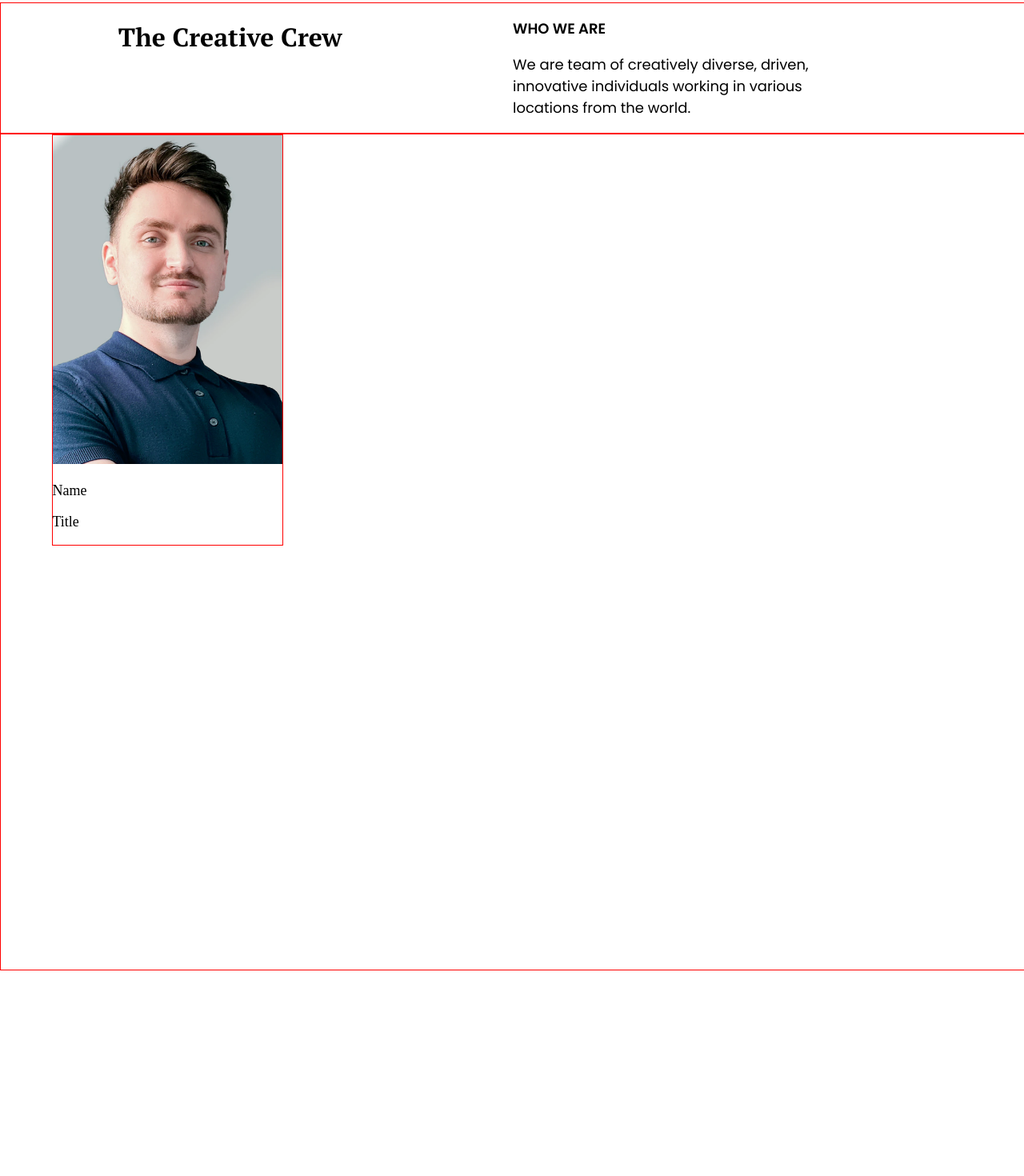
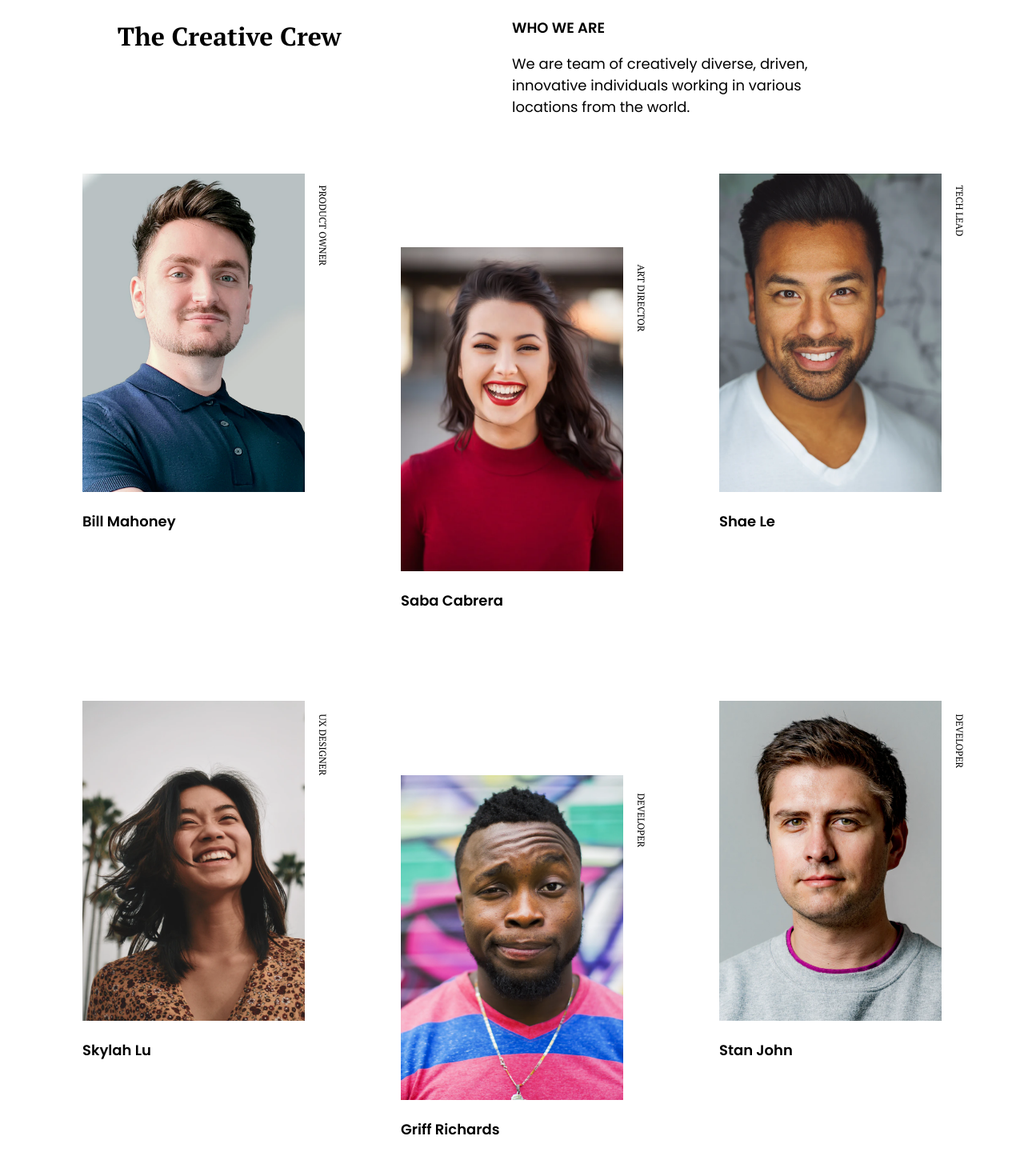
Before and after one commit to anishamcdowell/devchallenges-team-page, a plain HTML site: page index.html in a window 1280 px wide. Shown: the part 107-1577 px from the top of the page at 80% size. Before the commit the page ends 1320 px from the top, so only its background shows below. Drawn offline with Linux system fonts and the light colour scheme.

Commit message:
Team member divs basic layout done

```diff
--- a/assets/css/footer.css
+++ b/assets/css/footer.css
@@ -6,5 +6,6 @@
     font-family: var(--footer-font);
     font-size: 14px;
     color:#A9A9A9;
+    height: fit-content;
 
 }
--- a/assets/css/header.css
+++ b/assets/css/header.css
@@ -2,6 +2,7 @@
     grid-template-columns: 1fr 2fr;
     font-family: var(--body-font);
     margin-top: 110px;
+    margin-bottom: 3rem;
 }
 
 #header > h1 {
--- a/assets/css/main.css
+++ b/assets/css/main.css
@@ -1,14 +1,36 @@
 #main {
-    grid-template-columns: repeat(3, 1fr);
-    grid-template-rows: repeat(2, 1fr);
-    grid-gap: 1rem;
+    grid-template-columns: repeat(auto-fit, minmax(100px, 238px));
+    grid-gap: 10rem;
+    justify-content: center;
+    align-items: center;
+}
+
+.team-member-div:nth-child(3n + 2) {
+    position: relative;
+    top: 6rem;
 }
 
 .team-member-div {
-    width: 287px;
-    height: auto;
+    width: 278px;
+    height: fit-content;
+    position: relative;
 }
 
 .team-member-img {
     width: 100%;
 }
+
+.team-member-name {
+    font-weight: bold;
+    font-family: var(--body-font);
+}
+
+.team-member-title {
+    transform: rotate(90deg);
+    position: relative;
+    top: -20rem;
+    left: 58%;
+    text-transform: uppercase;
+    font-family: var(--display-font);
+    font-size: 12px;
+}
--- a/assets/css/style.css
+++ b/assets/css/style.css
@@ -2,6 +2,10 @@
     --display-font: 'PT Serif', serif;
     --body-font:    'Poppins', sans-serif;
     --footer-font:  'Montserrat', sans-serif;
+}
+
+html {
+    height: 100%;
 }
 
 body {
@@ -10,10 +14,6 @@ body {
     font-size: 18px;
 }
 
-.wrapper {
-    border: 1px red solid;
-}
-
 .grid-container {
     display: grid;
     width: 100%;
--- a/index.html
+++ b/index.html
@@ -32,9 +32,34 @@
     </header>
     <main class="grid-container wrapper" id="main">
         <div class="team-member-div wrapper">
-            <img src="/assets/images/photo1.png" alt="Team member" class="team-member-img">
-            <p class="team-member-name">Name</p>
-            <p class="team-member-title">Title</p>
+            <img src="/assets/images/photo1.png" alt="Team member photo" class="team-member-img">
+            <p class="team-member-name">Bill Mahoney</p>
+            <p class="team-member-title">Product Owner</p>
+        </div>
+        <div class="team-member-div wrapper">
+            <img src="/assets/images/photo2.png" alt="Team member photo" class="team-member-img">
+            <p class="team-member-name">Saba Cabrera</p>
+            <p class="team-member-title">Art Director</p>
+        </div>
+        <div class="team-member-div wrapper">
+            <img src="/assets/images/photo3.png" alt="Team member photo" class="team-member-img">
+            <p class="team-member-name">Shae Le</p>
+            <p class="team-member-title">Tech Lead</p>
+        </div>
+        <div class="team-member-div wrapper">
+            <img src="/assets/images/photo4.png" alt="Team member photo" class="team-member-img">
+            <p class="team-member-name">Skylah Lu</p>
+            <p class="team-member-title">UX Designer</p>
+        </div>
+        <div class="team-member-div wrapper">
+            <img src="/assets/images/photo5.png" alt="Team member photo" class="team-member-img">
+            <p class="team-member-name">Griff Richards</p>
+            <p class="team-member-title">Developer</p>
+        </div>
+        <div class="team-member-div wrapper">
+            <img src="/assets/images/photo6.png" alt="Team member photo" class="team-member-img">
+            <p class="team-member-name">Stan John</p>
+            <p class="team-member-title">Developer</p>
         </div>
     </main>
     <!-- <footer class="absolute-footer wrapper" id="footer">
```
Also changed, not shown: assets/index.js (+8 -0 lines).
